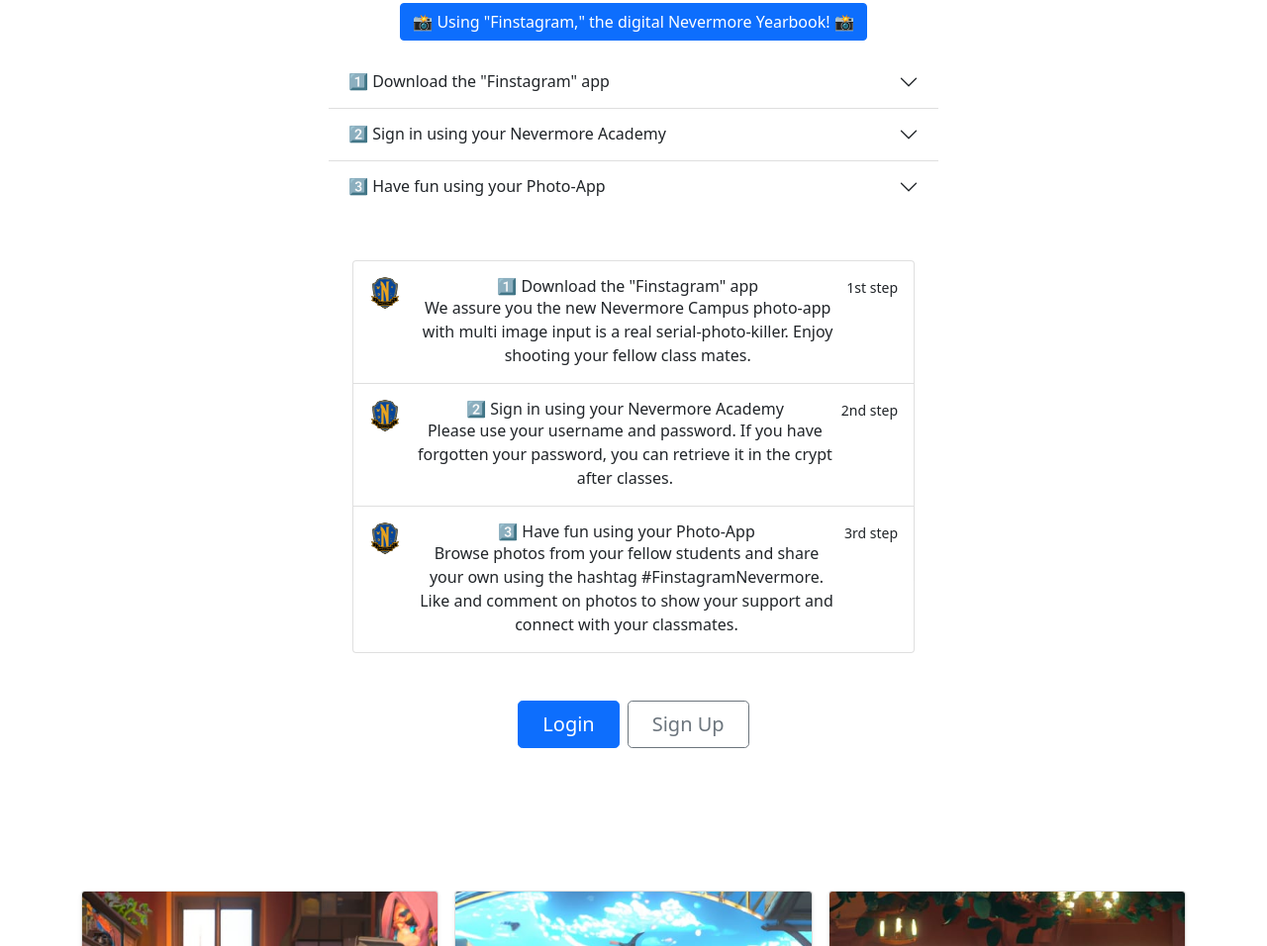
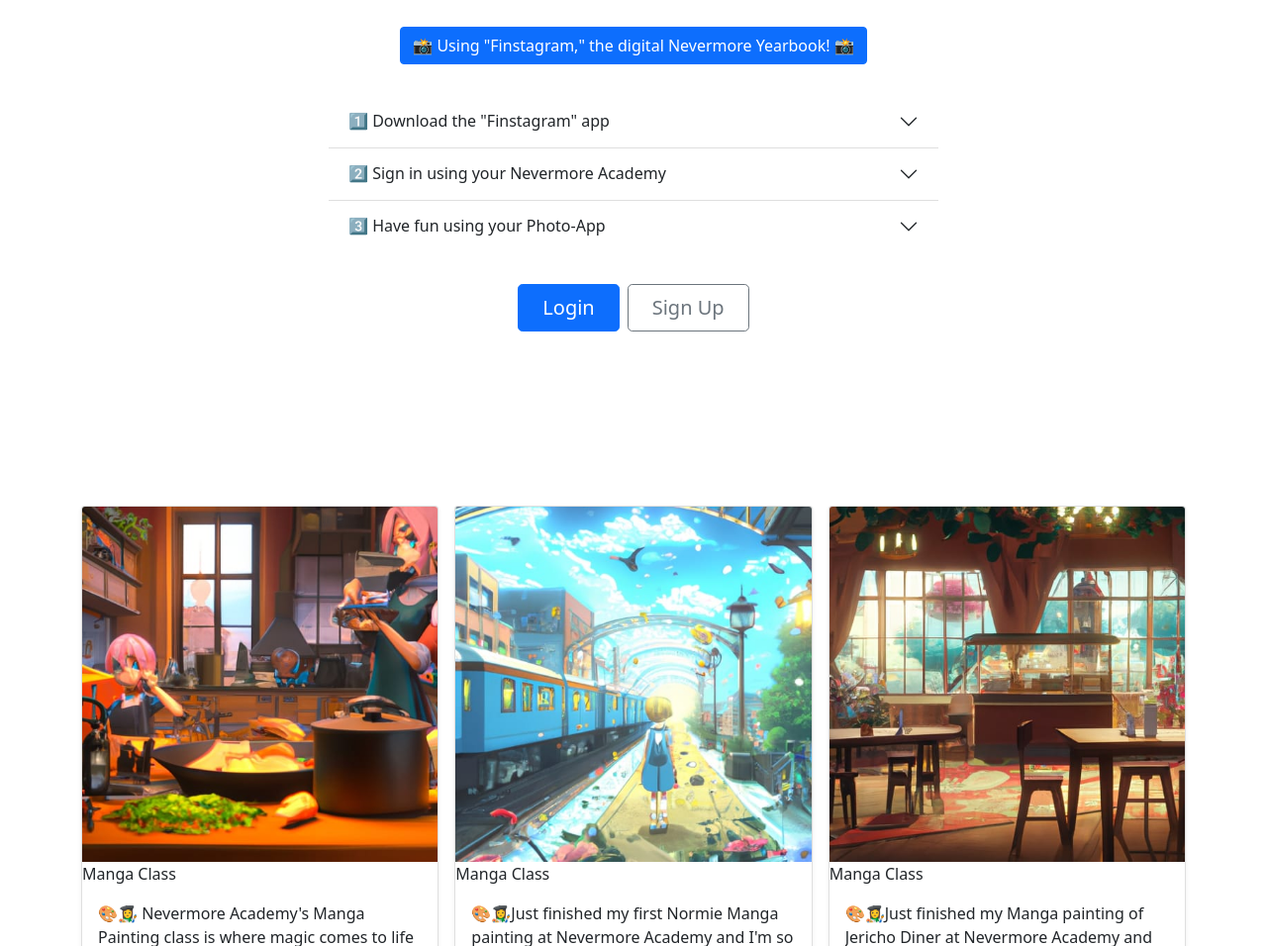
Before and after one commit to MM8000/SEM4_Echtzeit_web, a plain HTML site: page index.html in a window 1280 px wide. Shown: the part 430-1386 px from the top of the page at 99% size. Drawn offline with nearby package versions, Linux system fonts and the light colour scheme; a script that the page names is missing.

Commit message:
final draft 4 today html css

```diff
--- a/index.html
+++ b/index.html
@@ -66,7 +66,7 @@
       <h1 class="display-5 fw-bold text-body-emphasis">Finstagram - Discover Your True Self</h1>
       <div class="col-lg-6 mx-auto">
 
-        <p>
+        <p class="custom-paragraph">
           <button class="btn btn-primary" type="button" data-bs-toggle="collapse" data-bs-target="#collapseExample" aria-expanded="false" aria-controls="collapseExample">
             📸 Using "Finstagram," the digital Nevermore Yearbook! 📸
           </button>
@@ -110,42 +110,7 @@
             </div>
           </div>
 
-          <div class="d-flex flex-column flex-md-row p-4 gap-4 py-md-5 align-items-center justify-content-center">
-            <div class="list-group">
-              <a href="#" class="list-group-item list-group-item-action d-flex gap-3 py-3" aria-current="true">
-                <img src="src/assets/static/Nevermorelogo.svg" alt="twbs" width="32" height="32" class="rounded-circle flex-shrink-0">
-                <div class="d-flex gap-2 w-100 justify-content-between">
-                  <div>
-                    <h6 class="mb-0">1️⃣ Download the "Finstagram" app</h6>
-                    <p class="mb-0 opacity-75">We assure you the new Nevermore Campus photo-app with multi image input is a real serial-photo-killer. Enjoy shooting your fellow class mates.</p>
-                  </div>
-                  <small class="opacity-50 text-nowrap">1st step</small>
-                </div>
-              </a>
-              <a href="#" class="list-group-item list-group-item-action d-flex gap-3 py-3" aria-current="true">
-                <img src="src/assets/static/Nevermorelogo.svg" alt="twbs" width="32" height="32" class="rounded-circle flex-shrink-0">
-                <div class="d-flex gap-2 w-100 justify-content-between">
-                  <div>
-                    <h6 class="mb-0">2️⃣ Sign in using your Nevermore Academy</h6>
-                    <p class="mb-0 opacity-75">Please use your username and password. If you have forgotten your password, you can retrieve it in the crypt after classes.</p>
-                  </div>
-                  <small class="opacity-50 text-nowrap">2nd step</small>
-                </div>
-              </a>
-              <a href="#" class="list-group-item list-group-item-action d-flex gap-3 py-3" aria-current="true">
-                <img src="src/assets/static/Nevermorelogo.svg" alt="twbs" width="32" height="32" class="rounded-circle flex-shrink-0">
-                <div class="d-flex gap-2 w-100 justify-content-between">
-                  <div>
-                    <h6 class="mb-0">3️⃣ Have fun using your Photo-App</h6>
-                    <p class="mb-0 opacity-75">Browse photos from your fellow students and share your own using the hashtag #FinstagramNevermore. Like and comment on photos to show your support and connect with your classmates.</p>
-                  </div>
-                  <small class="opacity-50 text-nowrap">3rd step</small>
-                </div>
-              </a>
-            </div>
-          </div>
-
-          <div class="d-grid gap-2 d-sm-flex justify-content-sm-center">
+          <div class="d-grid gap-2 d-sm-flex justify-content-sm-center custom-btndiv">
           <button type="button" class="btn btn-primary btn-lg px-4 gap-3 custom-loginbtn">Login</button>
           <button type="button" class="btn btn-outline-secondary btn-lg px-4 custom-signbtn">Sign Up</button>
         </div>
--- a/src/css/custom.css
+++ b/src/css/custom.css
@@ -81,6 +81,14 @@
   color: white;
 }
 
+.custom-paragraph {
+  margin: 2em 0 2em 0;
+}
+
+.custom-btndiv {
+  margin: 2em 0 2em 0;
+}
+
 /* Card-Boxes-Posts */
 .card-text {
   height: 4.5em;
```
